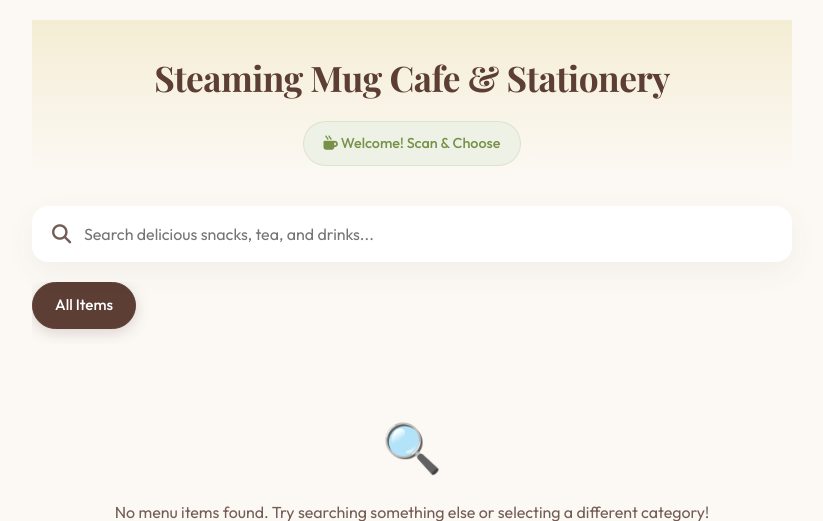
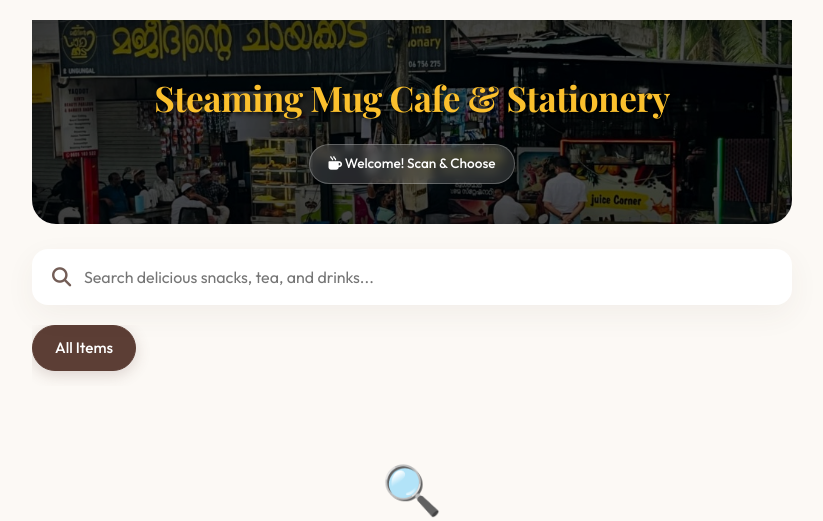
Before and after one commit to shahabasn/Shop, a Django app: page / in a window 1280 px wide. Shown: the top 521 px of the page, without its empty margins (228-1051 px from the left). Run offline with Django 5.2, Linux system fonts and the light colour scheme; data comes from the database, SQL or seed files in the repository; data that the repository does not hold is empty; some web fonts are replaced.

Commit message:
Set shop photo as header background and make shop title yellow

```diff
--- a/menu/static/css/style.css
+++ b/menu/static/css/style.css
@@ -47,30 +47,36 @@ h1, h2, h3, h4 {
 /* Header & Brand */
 .header {
     text-align: center;
-    padding: 30px 10px 15px 10px;
-    background: linear-gradient(180deg, var(--bg-secondary) 0%, rgba(252, 249, 245, 0) 100%);
+    padding: 50px 15px 40px 15px;
+    background-image: linear-gradient(rgba(0, 0, 0, 0.65), rgba(0, 0, 0, 0.65)), url('../images/shop_bg.jpg');
+    background-size: cover;
+    background-position: center;
     border-bottom-left-radius: var(--border-radius-lg);
     border-bottom-right-radius: var(--border-radius-lg);
     margin-bottom: 25px;
+    box-shadow: inset 0 0 80px rgba(0, 0, 0, 0.5);
 }
 
 .brand-title {
     font-size: 2.2rem;
     font-weight: 700;
-    margin-bottom: 5px;
+    margin-bottom: 8px;
     letter-spacing: -0.5px;
+    color: #fbc02d; /* Majeedinte Chayakkada Yellow */
+    text-shadow: 2px 2px 4px rgba(0, 0, 0, 0.8);
 }
 
 .welcome-banner {
-    background: var(--green-light);
-    color: var(--green-accent);
-    padding: 10px 20px;
+    background: rgba(255, 255, 255, 0.15);
+    color: #ffffff;
+    padding: 8px 18px;
     border-radius: 50px;
     display: inline-block;
-    font-size: 0.9rem;
+    font-size: 0.85rem;
     font-weight: 500;
     margin-top: 10px;
-    border: 1px solid rgba(120, 144, 72, 0.15);
+    border: 1px solid rgba(255, 255, 255, 0.25);
+    backdrop-filter: blur(5px);
 }
 
 /* Search bar */
```
Also changed, not shown: menu/static/images/shop_bg.jpg (added).
